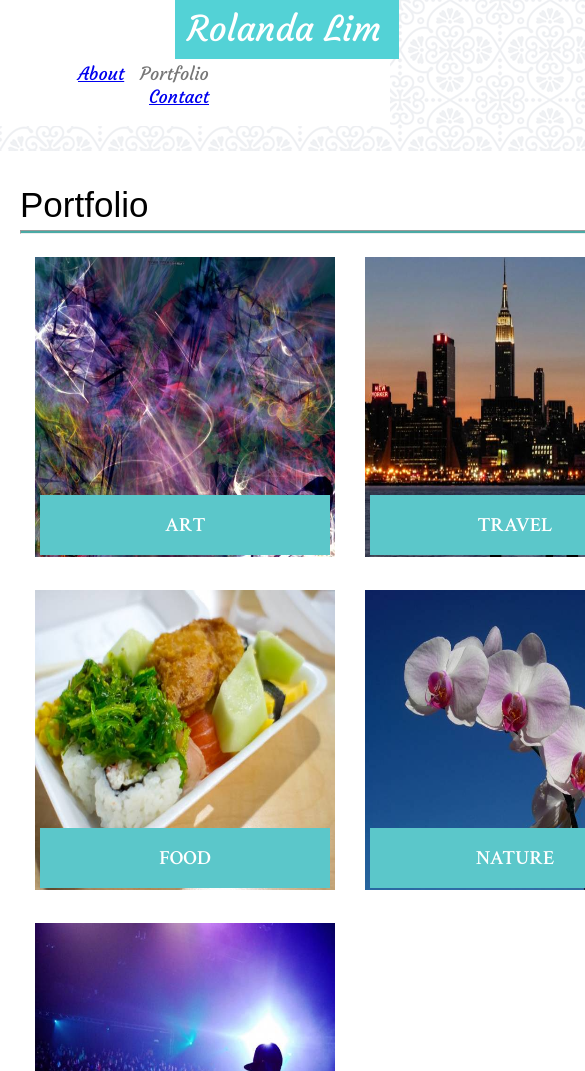
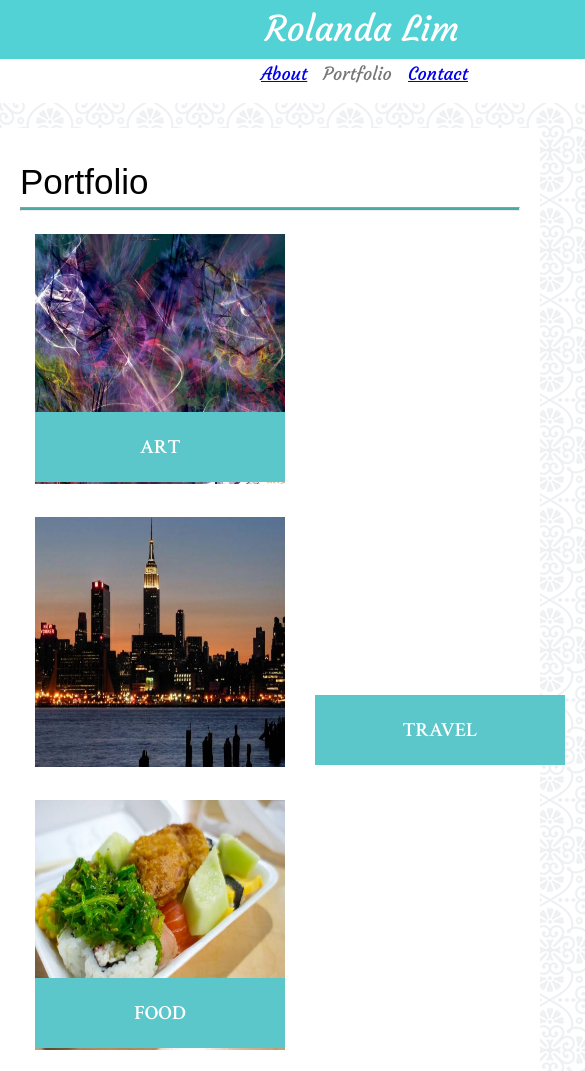
Before and after one commit to rlim406/Responsive-Portfolio, a plain HTML site: page portfolio.html in a window 390 px wide. Shown: the top 1071 px of the page, 585 px wide, since content can reach past the window. Drawn offline with Linux system fonts and the light colour scheme; a web font is replaced by a local one.

Commit message:
responsive commit

```diff
--- a/assets/css/style.css
+++ b/assets/css/style.css
@@ -1,66 +1,68 @@
-body{
-    background-color:#eeeeee;
-    background-image: url("regal.png");
+body {
+  background-color: #eeeeee;
+  background-image: url('regal.png');
 }
 #name {
   font-family: 'Courgette', cursive;
-    font-size:35px;
+  font-size: 35px;
   color: white;
   padding: 12px;
   width: 200px;
   background-color: #53d2d6;
-    float:left;
-    margin-left:175px;
+  float: left;
+  margin-left: 175px;
 }
 
-header,p,form {
-    font-family:Arial, Helvetica Neue, Helvetica, sans-serif;
+header,
+p,
+form {
+  font-family: Arial, Helvetica Neue, Helvetica, sans-serif;
   color: #777777;
 }
 
-a{
+a {
   font-family: 'Courgette', cursive;
   font-size: 18px;
 }
-header{
+header {
   background-color: #ffffff;
 }
 
-#upperline{
+#upperline {
   height: 2px;
   color: #4aaaa5;
-    background-color: #4aaaa5
+  background-color: #4aaaa5;
 }
 
 #options {
   padding: 20px;
   background-color: #ffffff;
-    text-align:right;
+  text-align: right;
   font-family: 'Courgette', cursive;
   font-size: 18px;
   margin-right: 150px;
 }
 
-h2{
-    font-size:35px;
+h2 {
+  font-size: 35px;
   font-family: 'Belleza', sans-serif;
-    clear:both;
+  clear: both;
 }
 
 #maincontent {
   width: 960px;
   height: 100%;
-    padding:20px;
-    background-color:#ffffff;
-    margin-top:25px;
+  padding: 20px;
+  background-color: #ffffff;
+  margin-top: 25px;
   margin-left: auto;
-    margin-right:auto;
+  margin-right: auto;
   border-color: #dddddd;
   min-height: calc(100vh - 70px);
 }
 
 #profile {
-    float:left;
+  float: left;
   margin-right: 20px;
   margin-top: 20px;
   margin-bottom: 20px;
@@ -78,34 +80,43 @@ p {
   margin-top: 25px;
 }
 
-#abstract, #skyline, #sushi, #orchid, #music {
+#abstract,
+#skyline,
+#sushi,
+#orchid,
+#music {
   padding: 15px;
   position: relative;
 }
 
 .footer {
   height: 25px;
-    padding:10px;
+  padding: 10px;
   margin-top: -9px;
   background-color: #666666;
   text-align: center;
 }
 
-#art, #food {
-    position:relative;
+#art,
+#food {
+  position: relative;
   float: left;
 }
 
-#travel, #nature, #edm {
+#travel,
+#nature,
+#edm {
   position: relative;
 }
 
-h4{
+h4 {
   font-family: 'Crimson Text', serif;
   font-size: 20px;
 }
 
-#text-block, #text-block2, #text-block4 {
+#text-block,
+#text-block2,
+#text-block4 {
   position: absolute;
   bottom: 20px;
   left: 20px;
@@ -116,11 +127,12 @@ h4{
   text-align: center;
 }
 
-#text-block1, #text-block3 {
+#text-block1,
+#text-block3 {
   position: absolute;
   bottom: 20px;
   left: 350px;
-    background-color:#5bc7ca;
+  background-color: #5bc7ca;
   color: #ffffff;
   padding: 20px;
   width: 250px;
@@ -135,15 +147,16 @@ form {
 
 #message {
   width: 225px;
-    text-align:left;
+  text-align: left;
   font-family: 'Work Sans', sans-serif;
   font-size: 18px;
   background-color: #f4f5f7de;
-    padding-left:0;
-    padding-bottom:100px;
+  padding-left: 0;
+  padding-bottom: 100px;
 }
 
-#firstname, #email {
+#firstname,
+#email {
   font-family: 'Work Sans', sans-serif;
   font-size: 18px;
   background-color: #f4f5f7de;
@@ -151,7 +164,7 @@ form {
 
 #submit {
   background-color: #5bc7ca;
-    padding:5px;
+  padding: 5px;
 }
 
 #firstname:focus {
@@ -165,3 +178,128 @@ form {
 #message:focus {
   background-color: #ffffff;
 }
+
+/* media queries */
+
+@media screen and (max-width: 980px) {
+  #maincontent {
+    width: 600px;
+    margin-left: 60px;
+  }
+  #name {
+    margin-left: 60px;
+  }
+  #options {
+    margin-right: auto;
+  }
+
+  /* portfolio */
+  #abstract,
+  #skyline,
+  #sushi,
+  #orchid,
+  #music {
+    width: 250px;
+    height: 250px;
+  }
+
+  #text-block,
+  #text-block2,
+  #text-block4 {
+    width: 200px;
+    padding: 25px;
+    left: 15px;
+  }
+
+  #text-block1,
+  #text-block3 {
+    width: 200px;
+    padding: 25px;
+    left: 295px;
+  }
+}
+
+@media screen and (max-width: 768px) {
+  #maincontent {
+    width: 550px;
+    margin-left: auto;
+    margin-right: auto;
+  }
+  #name {
+    margin-left: 40px;
+  }
+  #options {
+    margin-right: auto;
+  }
+
+  /* portfolio */
+  #abstract,
+  #skyline,
+  #sushi,
+  #orchid,
+  #music {
+    width: 250px;
+    height: 250px;
+  }
+
+  #text-block,
+  #text-block2,
+  #text-block4 {
+    width: 200px;
+    padding: 25px;
+    left: 15px;
+  }
+
+  #text-block1,
+  #text-block3 {
+    width: 200px;
+    padding: 25px;
+    left: 295px;
+  }
+}
+
+@media screen and (max-width: 640px) {
+  #maincontent {
+    width: 500px;
+    margin-left: auto;
+    margin-right: auto;
+  }
+  #name {
+    width: 700px;
+    margin-left: 0;
+    margin-right: 0;
+    text-align: center;
+  }
+
+  #options {
+    width: 700px;
+    margin-left: 0;
+    margin-right: 0;
+    text-align: center;
+  }
+
+  /* portfolio */
+  #abstract,
+  #skyline,
+  #sushi,
+  #orchid,
+  #music {
+    width: 250px;
+    height: 250px;
+  }
+
+  #text-block,
+  #text-block2,
+  #text-block4 {
+    width: 200px;
+    padding: 25px;
+    left: 15px;
+  }
+
+  #text-block1,
+  #text-block3 {
+    width: 200px;
+    padding: 25px;
+    left: 295px;
+  }
+}
--- a/portfolio.html
+++ b/portfolio.html
@@ -5,6 +5,7 @@
 
     <head>
         <meta charset="UTF-8">
+        <meta name="viewport" content="width=device-width, initial-scale=1">
         <title>MY PORTFOLIO</title>
         <link rel="stylesheet" href="assets/css/reset.css">
         <link rel="stylesheet" type="text/css" href="assets/css/style.css">
```
Also changed, not shown: contact.html (+1 -0 lines), index.html (+1 -0 lines). Lines whose indentation alone changed are shown as unchanged.
